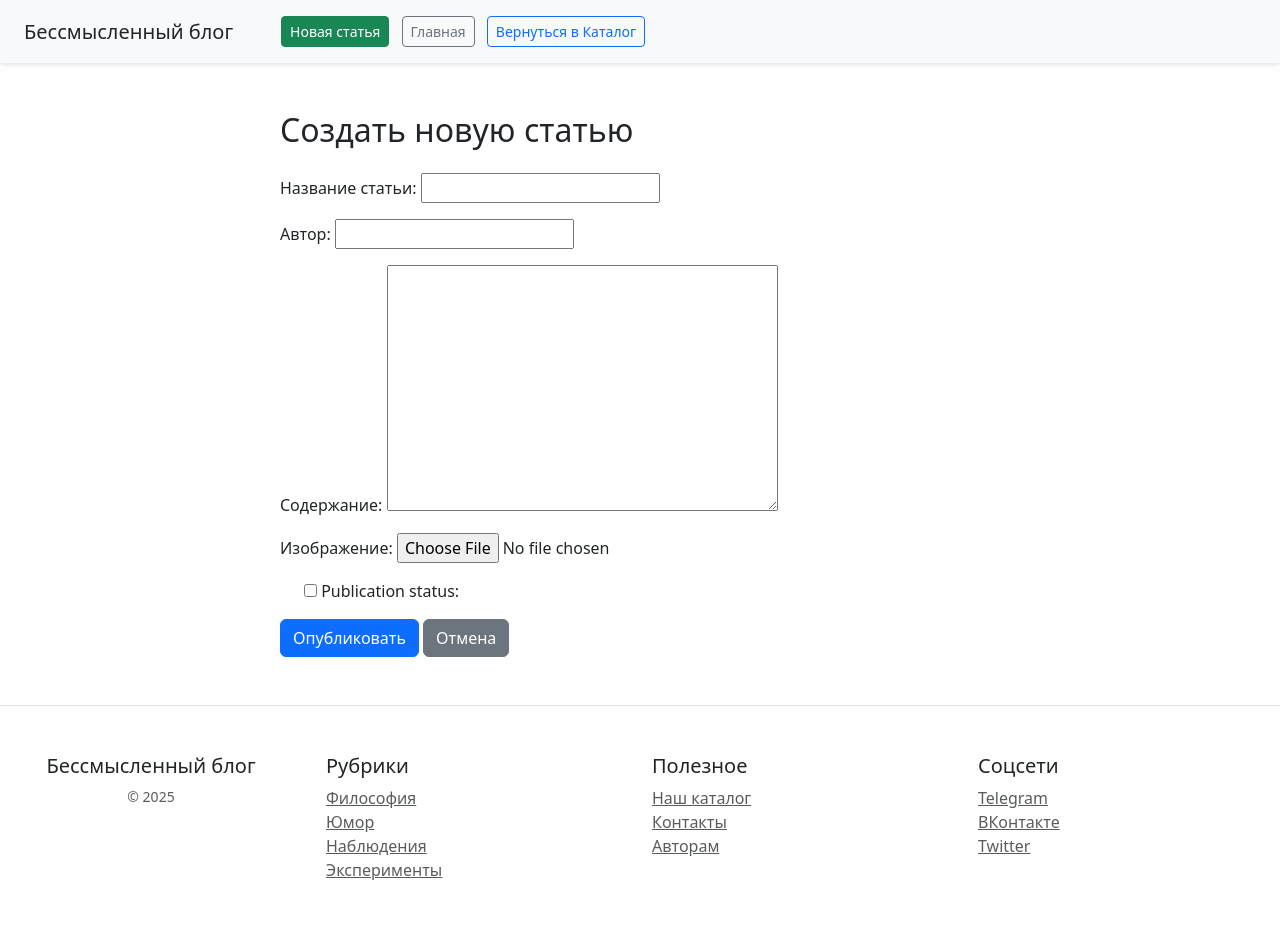
After one commit to ArtemKhudyakov/django_home_works, a Django app: page /blog/articles/create in a window 1280 px wide. The commit adds this page. Run offline with Django 5.2, Linux system fonts and the light colour scheme; some libraries are stand-ins or nearby versions.

Commit message:
реализовал полный CRUD

```diff
--- a/home_work/blog/models.py
+++ b/home_work/blog/models.py
@@ -29,7 +29,11 @@ class Article(models.Model):
 
     publication_status = models.BooleanField(default=False, )
 
-    number_of_views = models.IntegerField(default=0)
+    number_of_views = models.PositiveIntegerField(default=0, verbose_name="Просмотры")
+
+    def increment_views(self):
+        self.number_of_views += 1
+        self.save(update_fields=['number_of_views'])
 
     class Meta:
         verbose_name = "Статья"
--- /dev/null
+++ b/home_work/blog/templates/article_form.html
@@ -0,0 +1,44 @@
+{% extends 'blog_base.html' %}
+
+{% block content %}
+<div class="container mt-5">
+    <div class="row">
+        <div class="col-md-8 mx-auto">
+            <h2 class="mb-4">Создать новую статью</h2>
+            <form method="post" enctype="multipart/form-data">
+                {% csrf_token %}
+                <div class="mb-3">
+                    {{ form.title.label_tag }}
+                    {{ form.title }}
+                    <div class="text-danger">{{ form.title.errors }}</div>
+                </div>
+                <div class="mb-3">
+                    {{ form.author.label_tag }}
+                    {{ form.author }}
+                    <div class="text-danger">{{ form.author.errors }}</div>
+                </div>
+                <div class="mb-3">
+                    {{ form.content.label_tag }}
+                    {{ form.content }}
+                    <div class="text-danger">{{ form.content.errors }}</div>
+                </div>
+                <div class="mb-3">
+                    {{ form.preview.label_tag }}
+                    {{ form.preview }}
+                    <div class="text-danger">{{ form.preview.errors }}</div>
+                </div>
+                <div class="mb-3 form-check">
+                    {{ form.publication_status }}
+                    {{ form.publication_status.label_tag }}
+                </div>
+                {% if object %}
+                <button type="submit" class="btn btn-primary">Сохранить</button>
+                {% else %}
+                <button type="submit" class="btn btn-primary">Опубликовать</button>
+                {% endif %}
+                <a href="{% url 'blog:article_list' %}" class="btn btn-secondary">Отмена</a>
+            </form>
+        </div>
+    </div>
+</div>
+{% endblock %}
--- a/home_work/blog/templates/article_list.html
+++ b/home_work/blog/templates/article_list.html
@@ -27,7 +27,9 @@
                                 <span>👁️ {{ article.number_of_views }}</span>
                             </div>
                             <p class="card-text">{{ article.content|truncatechars:50 }}</p>
-                            <a href="#" class="btn btn-primary">Читать далее</a>
+                            <a href="{% url 'blog:article_detail' article.pk %}" class="btn btn-primary">Читать далее</a>
+                            <a href="{% url 'blog:article_update' article.pk %}" class="btn btn-primary">Редактировать</a>
+                            <a href="{% url 'blog:article_delete' article.pk %}" class="btn btn-primary">Удалить статью</a>
                         </div>
                     </div>
                 </div>
--- a/home_work/blog/templates/blog_greeting.html
+++ b/home_work/blog/templates/blog_greeting.html
@@ -28,7 +28,7 @@
                             <h3 class="card-title">{{ article.title }}</h3>
                             <p class="text-muted">Автор: {{ article.author }} | {{ article.created_at|date:"d.m.Y" }}</p>
                             <p class="card-text">{{ article.content|truncatechars:30 }}</p>
-                            <a href="#" class="btn btn-outline-primary">Читать далее</a>
+                            <a href="{% url 'blog:article_detail' article.pk %}" class="btn btn-outline-primary">Читать далее</a>
                             <span class="badge bg-secondary ms-2">
                                 Просмотров: {{ article.number_of_views }}
                             </span>
--- a/home_work/blog/templates/includes/blog_header_menu.html
+++ b/home_work/blog/templates/includes/blog_header_menu.html
@@ -3,6 +3,9 @@
         <a href="{% url 'blog:greeting' %}" class="text-dark text-decoration-none">Бессмысленный блог</a>
     </h5>
     <nav class="ms-5">
+        <a class="btn btn-sm btn-success me-2" href="{% url 'blog:article_create' %}">
+            Новая статья
+        </a>
         <a class="btn btn-sm btn-outline-secondary me-2" href="{% url 'blog:greeting' %}">Главная</a>
         <a class="btn btn-sm btn-outline-primary me-2" href="{% url 'catalog:home' %}">Вернуться в Каталог</a>
     </nav>
--- a/home_work/blog/urls.py
+++ b/home_work/blog/urls.py
@@ -1,11 +1,16 @@
 from django.urls import path
-from .views import GreetingView, ArticleListView
+from .views import GreetingView, ArticleListView, ArticleDetailView, ArticleCreateView, ArticleUpdateView, \
+    ArticleDeleteView
 
 app_name = "blog"
 
 urlpatterns = [
-    path("", GreetingView.as_view(), name="greeting"),
+    path("/", GreetingView.as_view(), name="greeting"),
     path("articles/", ArticleListView.as_view(), name="article_list"),
+    path("articles/<int:pk>", ArticleDetailView.as_view(), name="article_detail"),
+    path("articles/create", ArticleCreateView.as_view(), name="article_create"),
+    path("articles/<int:pk>/update", ArticleUpdateView.as_view(), name="article_update"),
+    path("articles/<int:pk>/delete", ArticleDeleteView.as_view(), name="article_delete"),
     # path("home/", HomeView.as_view(), name="home"),
     # path("contacts/", ContactsView.as_view(), name="contacts"),
     # path("product_details/<int:pk>/", ProductDetailView.as_view(), name="product_details"),
--- a/home_work/blog/views.py
+++ b/home_work/blog/views.py
@@ -1,13 +1,11 @@
 from django.shortcuts import render
 from django.http import HttpResponse
-from django.views.generic import ListView, TemplateView, DetailView, FormView
+from django.views.generic import ListView, TemplateView, DetailView, FormView, CreateView, UpdateView, DeleteView
 from django.urls import reverse_lazy
 from django.db.models import Count
 
 from .models import Article
 
-# class GreetingView(TemplateView):
-#     template_name = 'blog_greeting.html'
 
 from django.views.generic import TemplateView
 from .models import Article
@@ -45,3 +43,34 @@ class ArticleListView(ListView):
             article_count=Count('id')
         ).order_by('-article_count')[:3]
         return context
+
+class ArticleDetailView(DetailView):
+    model = Article
+    template_name = 'article_detail.html'
+    context_object_name = 'article'
+
+    def get_object(self, queryset=None):
+        obj = super().get_object(queryset=queryset)
+        obj.increment_views()
+        return obj
+
+class ArticleCreateView(CreateView):
+    model = Article
+    template_name = 'article_form.html'
+    fields = ['title', 'author', 'content', 'preview', 'publication_status']
+    success_url = reverse_lazy('blog:article_list')
+
+
+class ArticleUpdateView(UpdateView):
+    model = Article
+    template_name = 'article_form.html'
+    fields = ['title', 'author', 'content', 'preview', 'publication_status']
+    success_url = reverse_lazy('blog:article_list')
+
+    def get_success_url(self):
+        return reverse_lazy('blog:article_detail', kwargs={'pk': self.object.pk})
+
+class ArticleDeleteView(DeleteView):
+    model = Article
+    success_url = reverse_lazy('blog:article_list')
+    template_name = 'article_confirm_delete.html'
```
Also changed, not shown: home_work/blog/templates/article_confirm_delete.html (added, +17 -0 lines), home_work/blog/templates/article_detail.html (added, +25 -0 lines), home_work/blog/migrations/0002_alter_article_number_of_views.py (added), home_work/media/blog/photos/прокрастинация.jfif (added), home_work/media/blog/photos/прокрастинация_k06aMwn.jfif (added).
